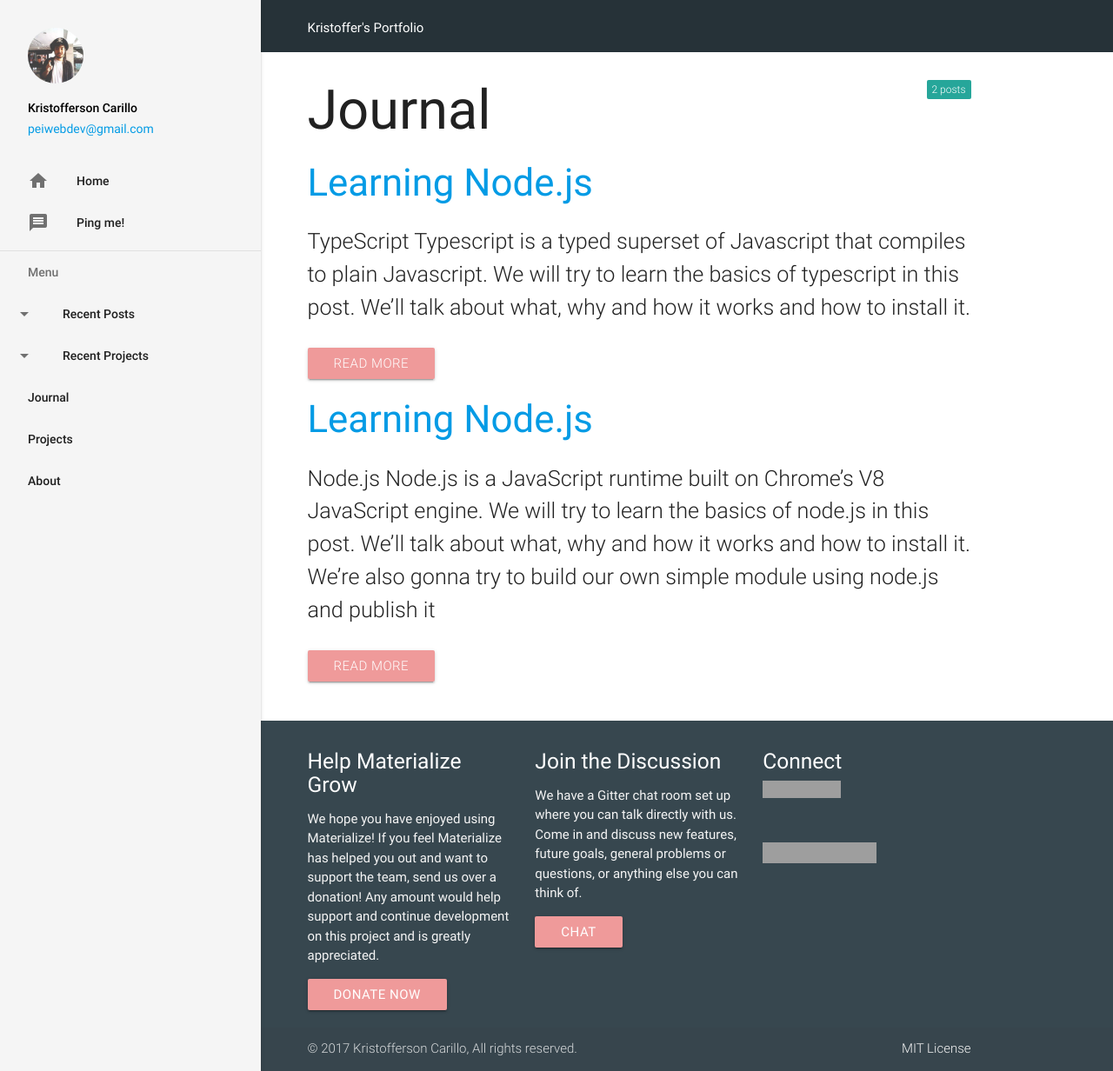
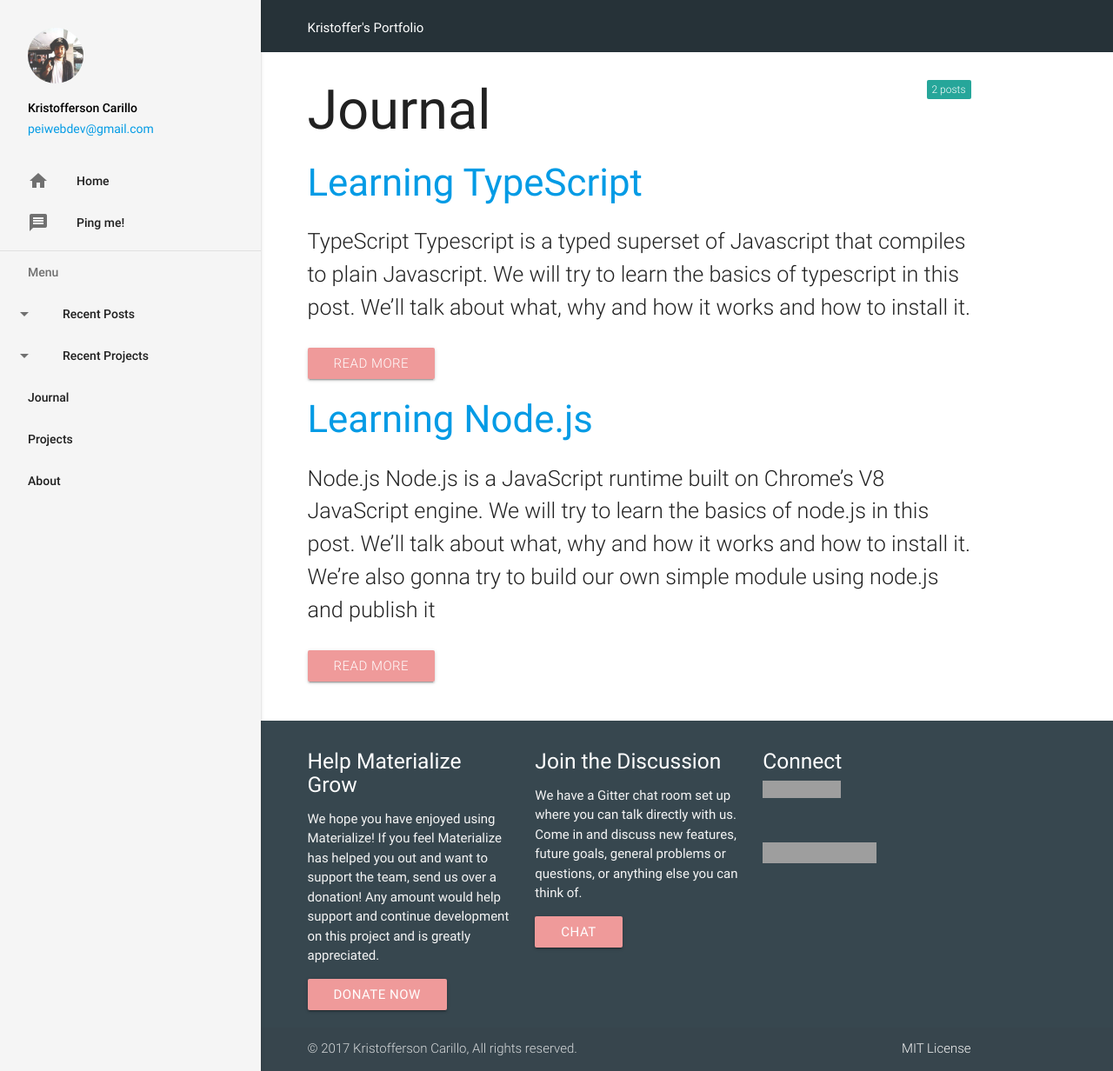
Before and after one commit to thepiratedev/thepiratedev.github.io, a Jekyll site: the page built from index.html, in a window 1280 px wide and 1232 px high. Shown: the whole window at 87% size. Built offline with Jekyll 4.4.1, drawn with Linux system fonts in a browser that asks for light colours; grey boxes are pictures that could not be loaded.

Commit message:
Updated learning typescript post.

```diff
--- a/_posts/2017-09-22-learning-typescript.markdown
+++ b/_posts/2017-09-22-learning-typescript.markdown
@@ -1,7 +1,7 @@
 ---
 layout: post
-title:  "Learning Node.js"
-date:   2017-09-11 02:11 +0800
+title:  "Learning TypeScript"
+date:   2017-09-25 02:11 +0800
 categories: nodejs
 excerpt_separator: <!--more-->
 ---
```
